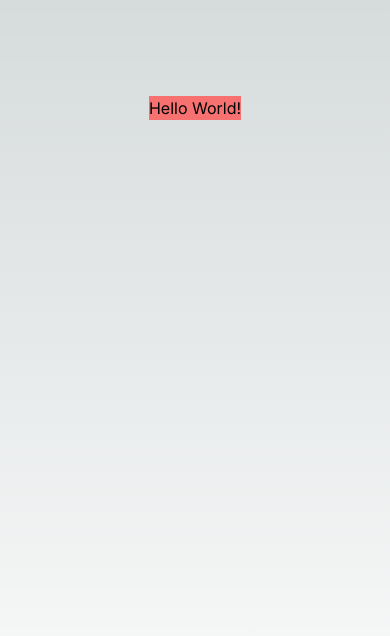
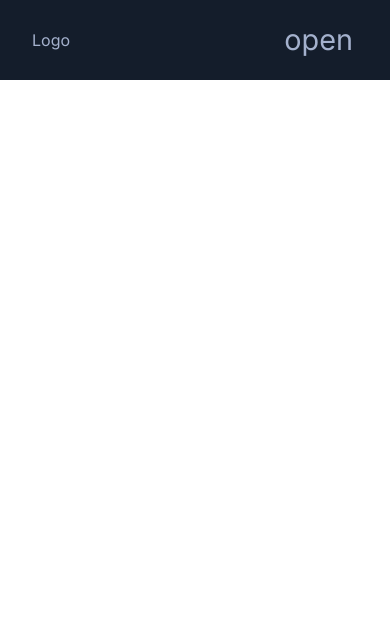
Before and after one commit to Sean-Thomo/portfolio, a Next.js app: page / in a window 390 px wide. Shown: the top 636 px of the page. Built offline with nearby package versions, Linux system fonts and the light colour scheme.

Commit message:
chore(frontend): finish navbar layout

```diff
--- a/src/app/globals.css
+++ b/src/app/globals.css
@@ -3,25 +3,83 @@
 @tailwind utilities;
 
 :root {
-  --foreground-rgb: 0, 0, 0;
-  --background-start-rgb: 214, 219, 220;
-  --background-end-rgb: 255, 255, 255;
+  --mainColor: #141d2b;
+  --secondaryColor: #9fef00;
+  --textColor: #a4b1cd;
 }
 
 @media (prefers-color-scheme: dark) {
-  :root {
-    --foreground-rgb: 255, 255, 255;
-    --background-start-rgb: 0, 0, 0;
-    --background-end-rgb: 0, 0, 0;
+}
+
+header {
+  display: flex;
+  align-items: center;
+  justify-content: space-between;
+  height: 80px;
+  padding: 0 2rem;
+  background-color: var(--mainColor);
+  color:var(--textColor);
+}
+
+nav a{
+  margin: 0 2rem;
+  color: var(--textColor);
+  text-decoration: none;
+}
+
+nav a:hover {
+  color: var(--secondaryColor);
+}
+
+header nav span {
+  color: var(--secondaryColor);
+}
+
+header .nav-btn {
+  padding: 5px;
+  cursor: pointer;
+  background: transparent;
+  border: none;
+  outline: none;
+  color: var(--textColor);
+  visibility: hidden;
+  opacity: 0;
+  font-size: 1.8rem;
+}
+
+@media only screen and (max-width:1024px) {
+  header .nav-btn {
+    visibility: visible;
+    opacity: 1;
+  }
+
+  header nav{
+    position: fixed;
+    top: 0;
+    left: 0;
+    height: 100%;
+    width: 100%;
+    display: flex;
+    flex-direction: column;
+    align-items: center;
+    justify-content: center;
+    gap: 1.5rem;
+    background-color: var(--mainColor);
+    transition: 1s;
+    transform: translateY(-100vh);
+  }
+
+  header .responsive-nav{
+    transform: none;
+  }
+
+  nav .nav-close-btn {
+    position: absolute;
+    top: 2rem;
+    right: 2rem;
+  }
+
+  nav a{
+    font-size: 1.5rem;
   }
 }
-
-body {
-  color: rgb(var(--foreground-rgb));
-  background: linear-gradient(
-      to bottom,
-      transparent,
-      rgb(var(--background-end-rgb))
-    )
-    rgb(var(--background-start-rgb));
-}
--- a/src/app/page.tsx
+++ b/src/app/page.tsx
@@ -1,10 +1,11 @@
-import Image from 'next/image'
+import React from "react"
+import Navbar from "@/components/navbar/Navbar"
 
 export default function Home() {
   return (
-    <main className="flex min-h-screen flex-col items-center justify-between p-24">
-      <div className="bg-red-400">
-        <h1>Hello World!</h1>
+    <main className="">
+      <div className="">
+        <Navbar />
       </div>
     </main>
   )
--- /dev/null
+++ b/src/components/navbar/Navbar.tsx
@@ -0,0 +1,29 @@
+"use client"
+
+import { useRef } from "react"
+
+export default function Navbar() {
+    const navRef = useRef();
+
+    const showNavbar = () => {
+        navRef.current.classList.toggle("responsive-nav")
+    }
+
+    return (
+        <header>
+            <h3>Logo</h3>
+            <nav ref={navRef}>
+                <a href="/"><span>01.</span> Home</a>
+                <a href="/"><span>02.</span> About</a>
+                <a href="/"><span>03.</span> Projects</a>
+                <a href="/"><span>04.</span> Contact</a>
+                <button className="nav-btn nav-close-btn" onClick={showNavbar}>
+                    X
+                </button>
+            </nav>
+            <button className="nav-btn nav-open-btn" onClick={showNavbar}>
+                open
+            </button>
+        </header>
+    )
+}
--- a/src/components/navbar/navbar.tsx
+++ /dev/null
@@ -1,3 +0,0 @@
-export default function Navbar() {
-
-}
```
